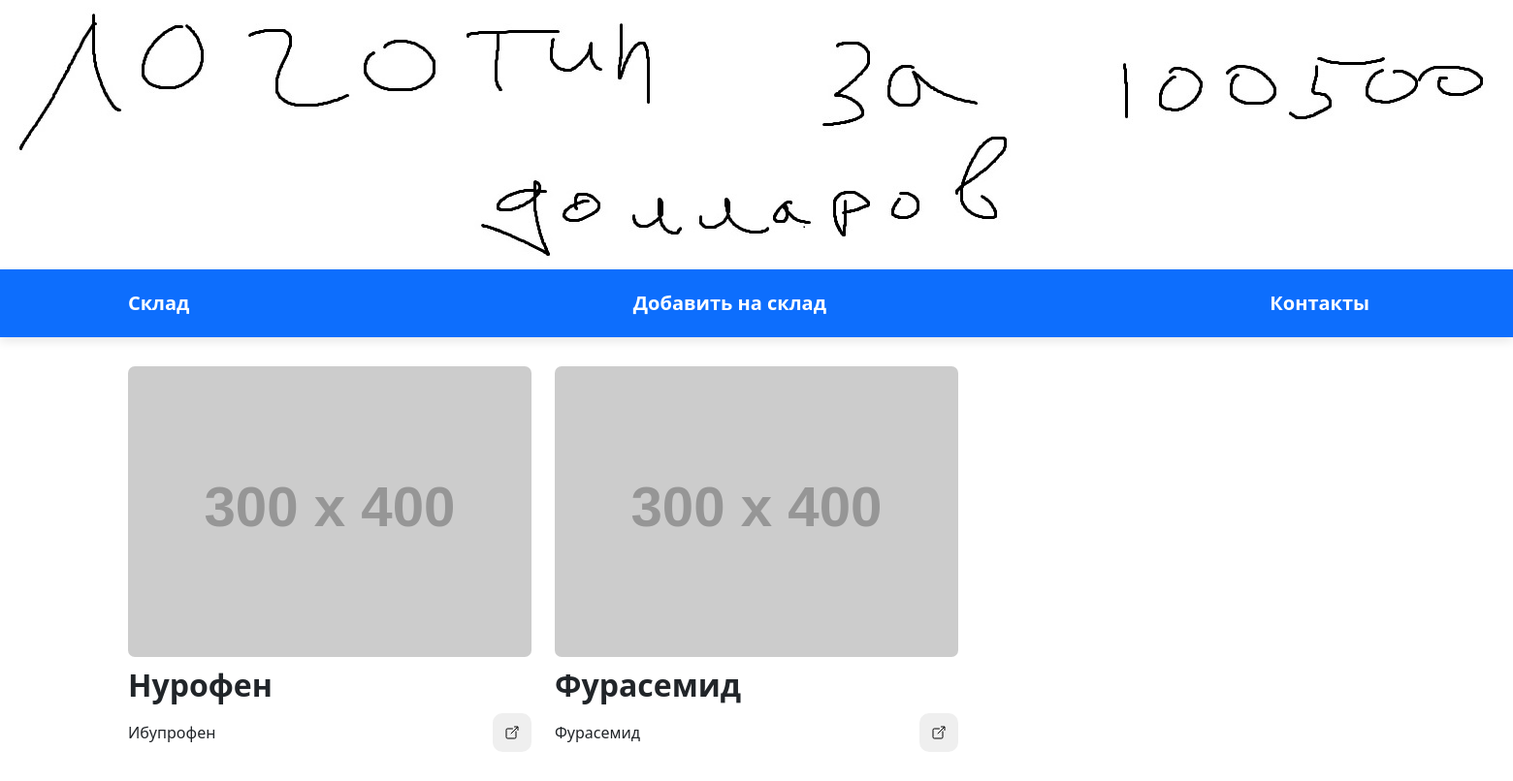
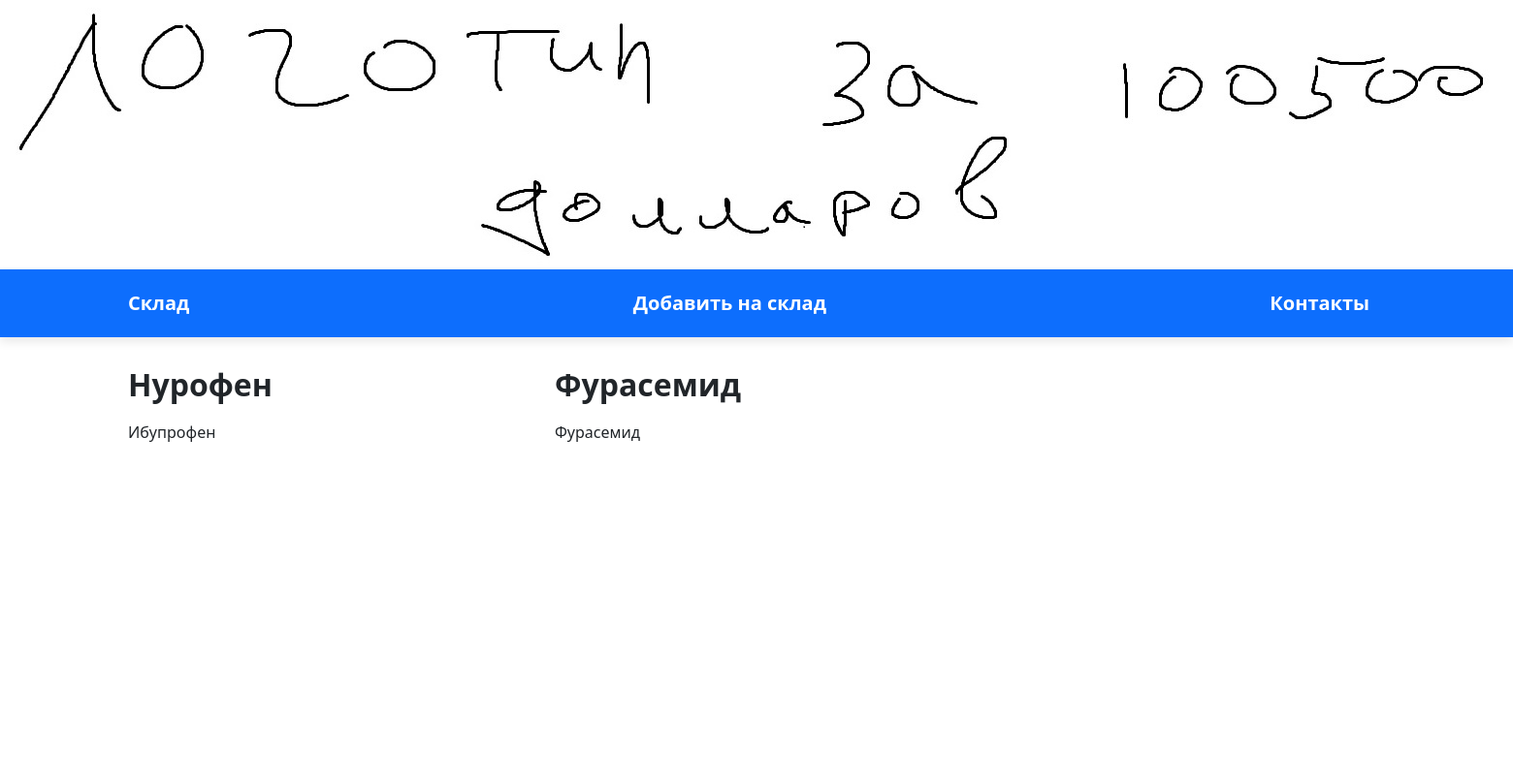
Before and after one commit to XeonHeT9HeT/WEB_PROJ, a Django app: page / in a window 1560 px wide. Shown: the whole page at 97% size. After the commit the page ends 456 px from the top, so only its background shows below. Run offline with Django 3.2, Linux system fonts and the light colour scheme; data comes from the database, SQL or seed files in the repository; grey boxes labelled with a size stand in for pictures from a placeholder-image service; some libraries are stand-ins or nearby versions.

Commit message:
HEHEHEHA

```diff
--- a/app1/templates/html/index.html
+++ b/app1/templates/html/index.html
@@ -52,14 +52,14 @@
 			<div class="col-md-4">
 				<div class="new">
 					<div class = "image">
-						<img src = "http://placehold.it/300x400" alt ="">
+						<!--<img src = "http://placehold.it/300x400" alt ="">-->
 					</div>
 					<div class="info">
 						<h3>{{ prep.name }}</h3>
 						<div class="info-description">
 							<!--<span class="time">{{ prep.name }}</span>-->
 							<span class="description">{{ prep.agent }}</span>
-							<button class="go-to-new"><ion-icon name="open-outline"></ion-icon></button>
+							<!--<button class="go-to-new"><ion-icon name="open-outline"></ion-icon></button>-->
 						</div>
 					</div>
 
```
